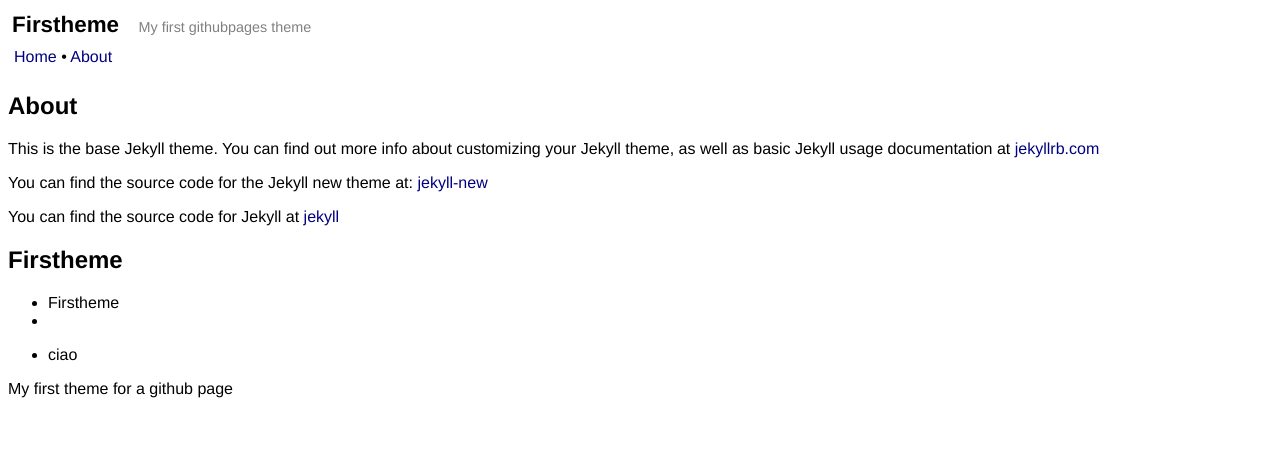
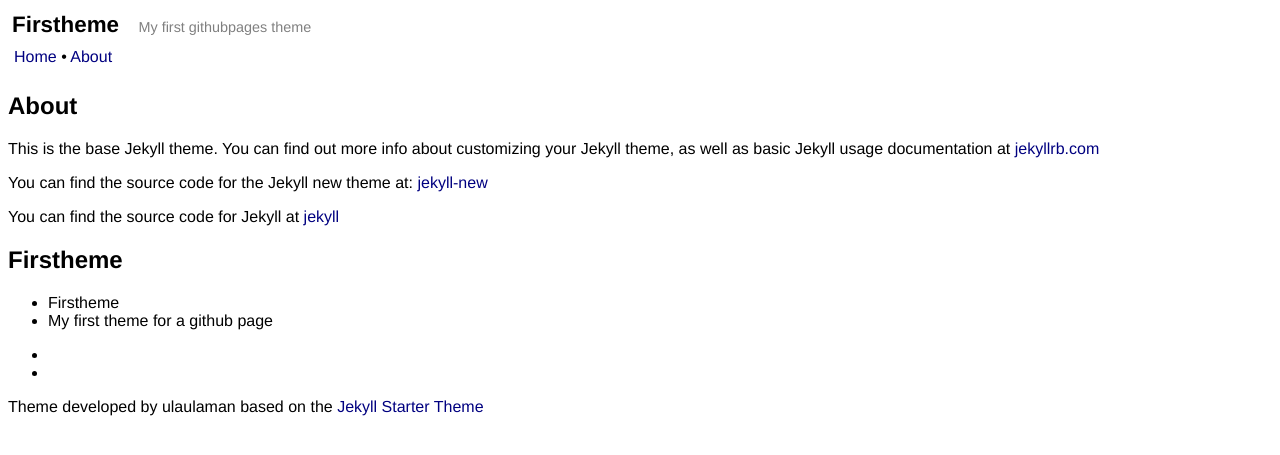
Before and after one commit to ulaulaman/firstheme, a Jekyll site: the page built from about.md, in a window 1280 px wide. Shown: the top 455 px of the page. Built offline with Jekyll 4.4.1, drawn with Linux system fonts in a browser that asks for light colours.

Commit message:
Update footer.html

```diff
--- a/_includes/footer.html
+++ b/_includes/footer.html
@@ -8,18 +8,19 @@
       <div class="footer-col footer-col-1">
         <ul class="contact-list">
           <li>{{ site.title }}</li>
-          <li><a href="mailto:{{ site.email }}">{{ site.email }}</a></li>
+          <li>{{ site.description }}</li>
         </ul>
       </div>
 
       <div class="footer-col footer-col-2">
         <ul class="social-media-list">
-          <li>ciao</li>
+          <li>{{ github_username }}</li>
+          <li>{{ twitter_username }}</li>
         </ul>
       </div>
 
       <div class="footer-col footer-col-3">
-        <p>{{ site.description }}</p>
+        <p>Theme developed by ulaulaman based on the <a href="https://github.com/henrythemes/jekyll-starter-theme" target="github">Jekyll Starter Theme</a></p>
       </div>
     </div>
 
```
